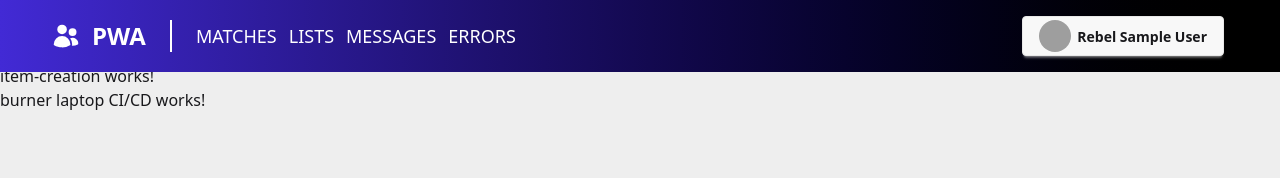
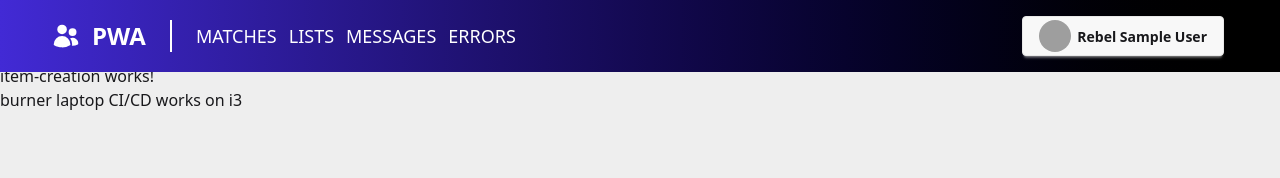
Before and after one commit to tommycrabtree/9decpwa, an Angular app: page /item-creation in a window 1280 px wide. Shown: the top 178 px of the page. Built offline with nearby package versions, Linux system fonts and the light colour scheme; sample sign-in values are in the browser's storage; grey boxes are pictures that could not be loaded.

Commit message:
Item template test

```diff
--- a/src/features/items/item-creation/item-creation.html
+++ b/src/features/items/item-creation/item-creation.html
@@ -1,5 +1,7 @@
 <p>item-creation works!</p>
-<p>burner laptop CI/CD works!</p>
+<p>burner laptop CI/CD works on i3</p>
+
+<pre>{{ products | json}}</pre>
 
 <ul>
     @for (product of products; track product.id) {
--- a/src/features/items/item-creation/item-creation.ts
+++ b/src/features/items/item-creation/item-creation.ts
@@ -1,10 +1,11 @@
 import { Component, inject, OnInit } from '@angular/core';
 import { ProductService } from '../../../core/services/product-service';
 import { Product } from '../../../types/product';
+import { JsonPipe } from '@angular/common';
 
 @Component({
   selector: 'app-item-creation',
-  imports: [],
+  imports: [JsonPipe],
   templateUrl: './item-creation.html',
   styleUrl: './item-creation.css',
 })
```
